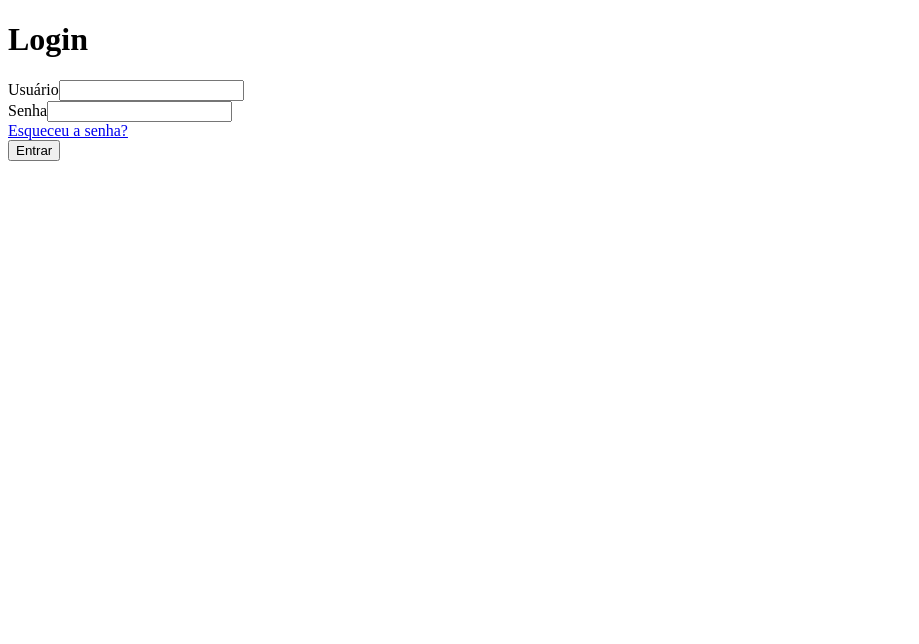
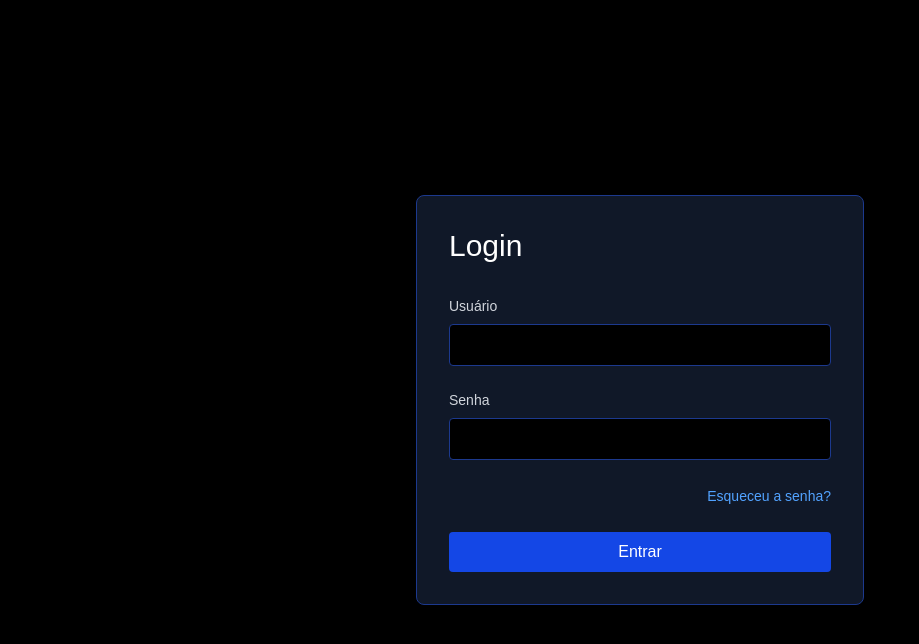
Before and after one commit to me-lucas-al/Portfolio, a Next.js app in the folder web/: page /login in a window 1280 px wide. Shown: the top 644 px of the page, without its empty margins (0-919 px from the left). Built offline with nearby package versions, Linux system fonts and the light colour scheme.

Commit message:
fix: resolving tailwind bug in layout

```diff
--- a/web/src/app/actions/auth.ts
+++ b/web/src/app/actions/auth.ts
@@ -5,12 +5,10 @@ import { AuthError } from "next-auth"
 export async function loginAction(prevState: any, formData: FormData) {
   try {
     await signIn("credentials", formData)
-    console.log("formData", Object.fromEntries(formData.entries()))
   } catch (error) {
     if (error instanceof AuthError) {
       switch (error.type) {
         case "CredentialsSignin":
-          console.error("🚨 ERRO DE CREDENCIAIS:", error)
           return { error: "Usuário ou senha incorretos." }
         default:
           return { error: "Ocorreu um erro inesperado ao fazer login." }
--- a/web/src/app/layout.tsx
+++ b/web/src/app/layout.tsx
@@ -1,3 +1,4 @@
+import "./globals.css";
 import Provider from "@/components/auth/session-provider"
 
 export default function RootLayout({ children }: { children: React.ReactNode }) {
--- a/web/src/app/login/page.tsx
+++ b/web/src/app/login/page.tsx
@@ -1,12 +1,24 @@
+"use client"
+
+import { useActionState } from "react";
 import { loginAction } from "../actions/auth";
 
 export default function Login() {
+  const [state, formAction, isPending] = useActionState(loginAction, undefined);
+
   return (
     <div className="min-h-screen bg-black flex items-center justify-center p-4">
       <div className="w-full max-w-md bg-gray-900 border border-blue-900 rounded-lg p-8">
         <h1 className="text-3xl text-white mb-8">Login</h1>
 
-        <form action={loginAction} className="space-y-6">
+        <form action={formAction} className="space-y-6">
+
+          {state?.error && (
+            <div className="bg-red-500/10 border border-red-500 text-red-500 p-3 rounded text-sm">
+              {state.error}
+            </div>
+          )}
+
           <div>
             <label htmlFor="username" className="block text-sm text-gray-300 mb-2">
               Usuário
@@ -41,9 +53,10 @@ export default function Login() {
 
           <button
             type="submit"
-            className="w-full bg-blue-700 hover:bg-blue-600 text-white py-2 px-4 rounded"
+            disabled={isPending}
+            className="w-full bg-blue-700 hover:bg-blue-600 text-white py-2 px-4 rounded disabled:opacity-50 disabled:cursor-not-allowed"
           >
-            Entrar
+            {isPending ? "Entrando..." : "Entrar"}
           </button>
         </form>
       </div>
```
